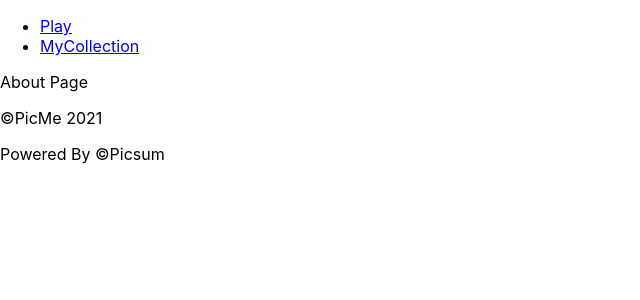
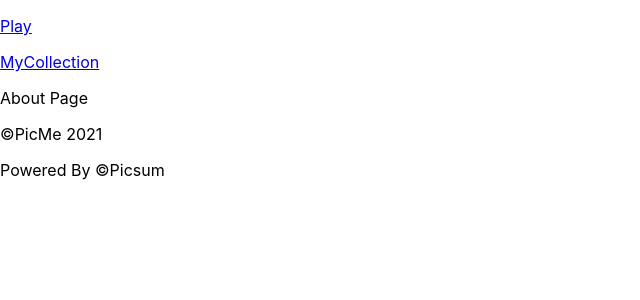
Before and after one commit to JulianAR97/picme-client, a React (Create React App) app: page / in a window 1280 px wide. Shown: the top 300 px of the page, without its empty margins (0-640 px from the left). Built offline with nearby package versions, Linux system fonts and the light colour scheme.

Commit message:
added links for navbar

```diff
--- a/src/components/NavBar.js
+++ b/src/components/NavBar.js
@@ -5,10 +5,8 @@ class NavBar extends Component {
   render() {
     return (
       <div>
-        <ul>
-          <li><Link to="/play">Play</Link></li>
-          <li><Link to="/">MyCollection</Link></li>
-        </ul>
+        <p><Link to="/play">Play</Link></p>
+        <p><Link to="/">MyCollection</Link></p>
       </div>
     )
   }
```
